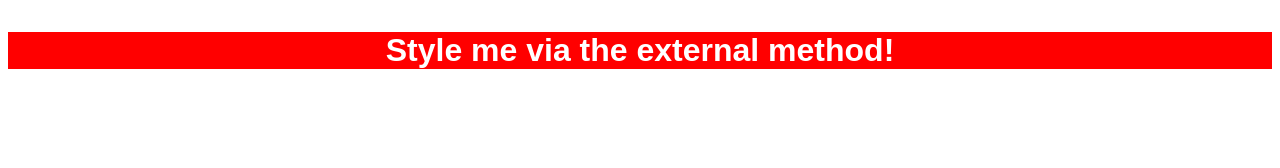
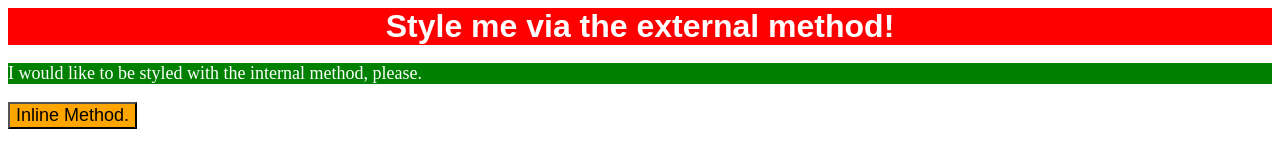
Before and after one commit to nonamerd/css-methods, a plain HTML site: page index.html in a window 1280 px wide. Drawn offline with Linux system fonts and the light colour scheme.

Commit message:
Finished practice with CSS Methods: External, and Inline. Cleaned index.html. Updated Styles.css

```diff
--- a/index.html
+++ b/index.html
@@ -1,19 +1,18 @@
 <!DOCTYPE html>
 
 <html lang="en">
-
 <head meta charset=" UTF-8">
-
-
-    <p> Style me via the external method! </p>
-
+    <title> Methods for CSS! </title>
+</head>
+<body>
+    <div> Style me via the external method! </div>
     <link rel="stylesheet" href="styles.css">
-
-</head>
-
-<body>
-
-
+    <p> I would like to be styled with the internal method, please.</p>
+    <style>
+         p { background-color:green}
+         p { color:white }
+         p { font-size: 18px;}
+    </style>
+    <button style="color:black; background-color:orange; font-size: 18px;" > Inline Method. </button>
 </body>
-
 </html>
--- a/styles.css
+++ b/styles.css
@@ -5,35 +5,35 @@ div{
     color:white: }
 
 
-p{
+div{
 
     color:white;
 }
 
 
-p{
+div{
 
     background-color:red;
 
 }
 
-p{
+div{
 
     font-family: "Arial"; "Times New Roman";
 }
 
-p{
+div{
 
     font-size: 32px;
 }
 
-p{
+div{
 
     text-align:center;
 
 }
 
-p{
+div{
 
     font-weight:bold;
 }
```
